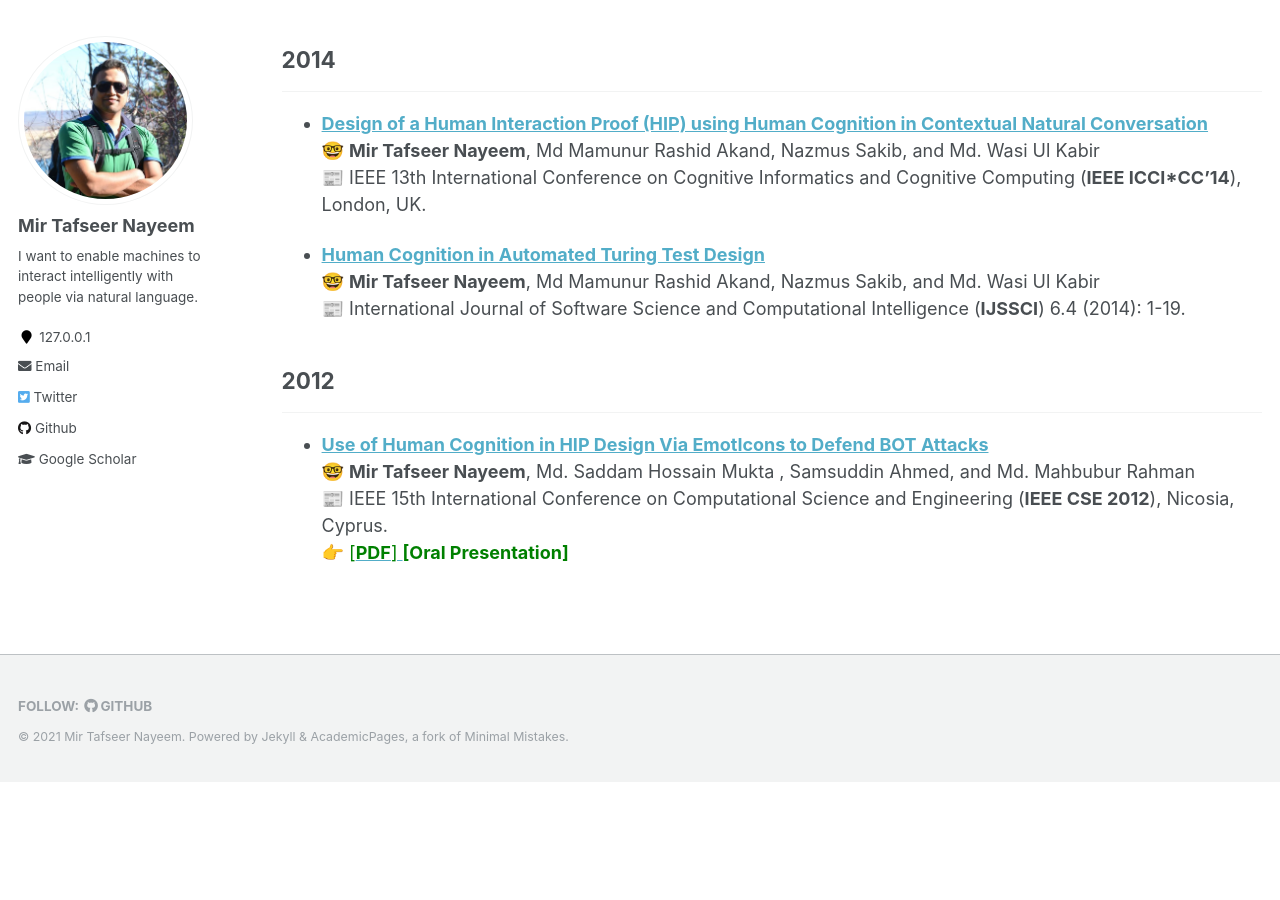
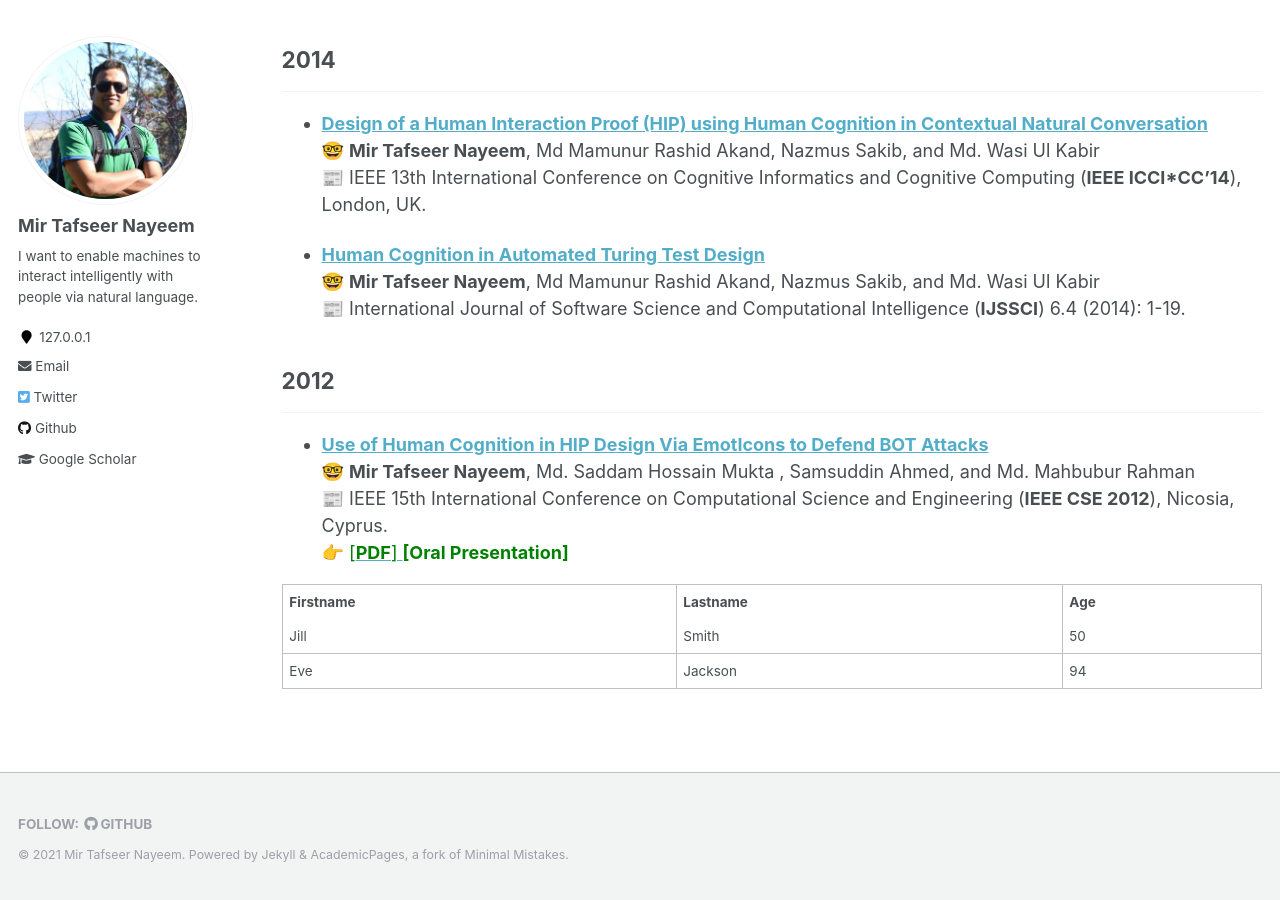
Before and after one commit to sujan-sarker/sujan-sarker.github.io, a Jekyll site: the page built from _pages/publications.md, in a window 1280 px wide and 900 px high, scrolled down 1823 px. Built offline with Jekyll 4.4.1, drawn with Linux system fonts in a browser that asks for light colours; before the commit the page ends 2605 px from its top, so only the background shows below that.

Commit message:
Update publications.md

```diff
--- a/_pages/publications.md
+++ b/_pages/publications.md
@@ -84,3 +84,22 @@ author_profile: true
 🤓 **Mir Tafseer Nayeem**, Md. Saddam Hossain Mukta , Samsuddin Ahmed, and Md. Mahbubur Rahman <br/>
 📰 IEEE 15th International Conference on Computational Science and Engineering (**IEEE CSE 2012**), Nicosia, Cyprus. <br/>
 👉 [<span style ="color:Green"> [**PDF**] </span>](https://tafseer-nayeem.github.io/files/IEEE_CSE12_paper.pdf) <span style ="color:Green"> **[Oral Presentation]** </span>
+
+
+<table style="width:100%">
+  <tr>
+    <th>Firstname</th>
+    <th>Lastname</th>
+    <th>Age</th>
+  </tr>
+  <tr>
+    <td>Jill</td>
+    <td>Smith</td>
+    <td>50</td>
+  </tr>
+  <tr>
+    <td>Eve</td>
+    <td>Jackson</td>
+    <td>94</td>
+  </tr>
+</table>
```
